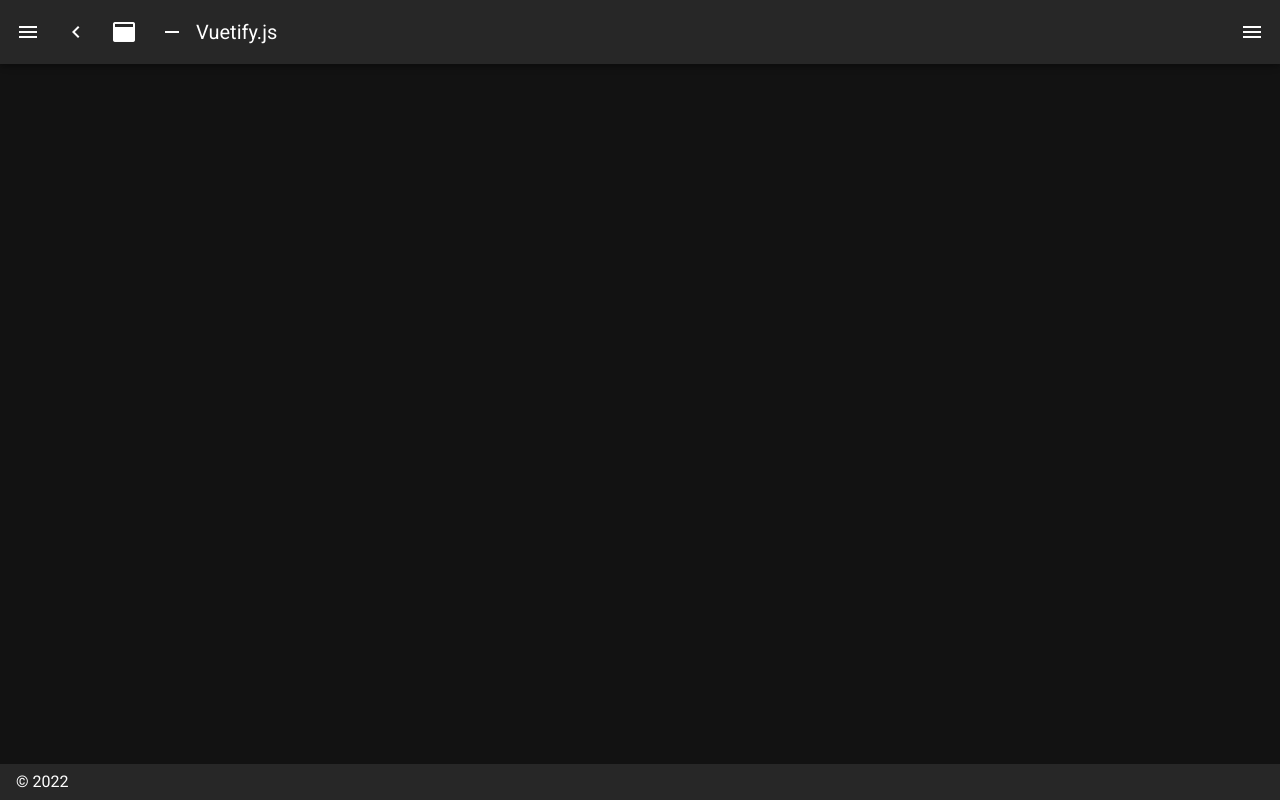
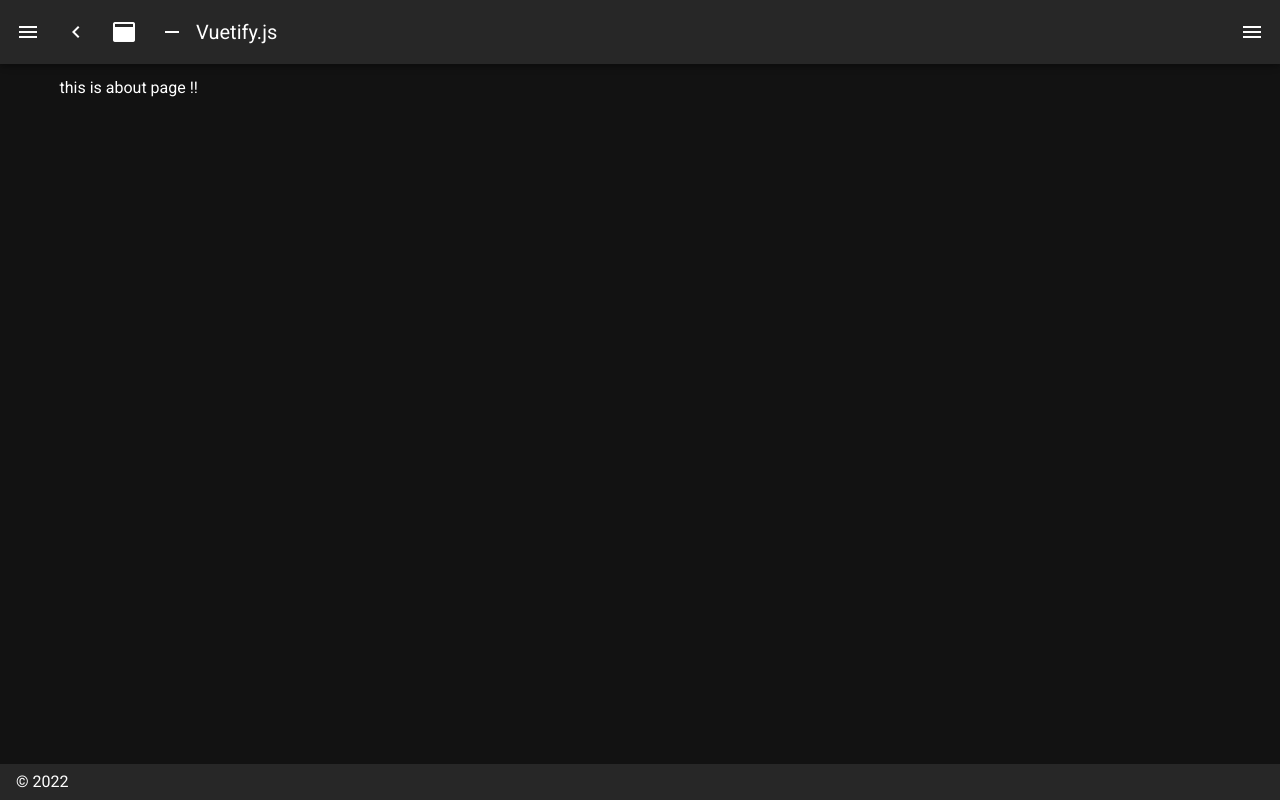
Before and after one commit to yuki0235/sample-nuxt-app, a Nuxt app: page /about in a window 1280 px wide. Before the commit this address had no page. Built offline with nearby package versions, Linux system fonts and the light colour scheme.

Commit message:
add about page

```diff
--- /dev/null
+++ b/pages/about.vue
@@ -0,0 +1,5 @@
+<template>
+  <div>
+    this is about page !!
+  </div>
+</template>
```
